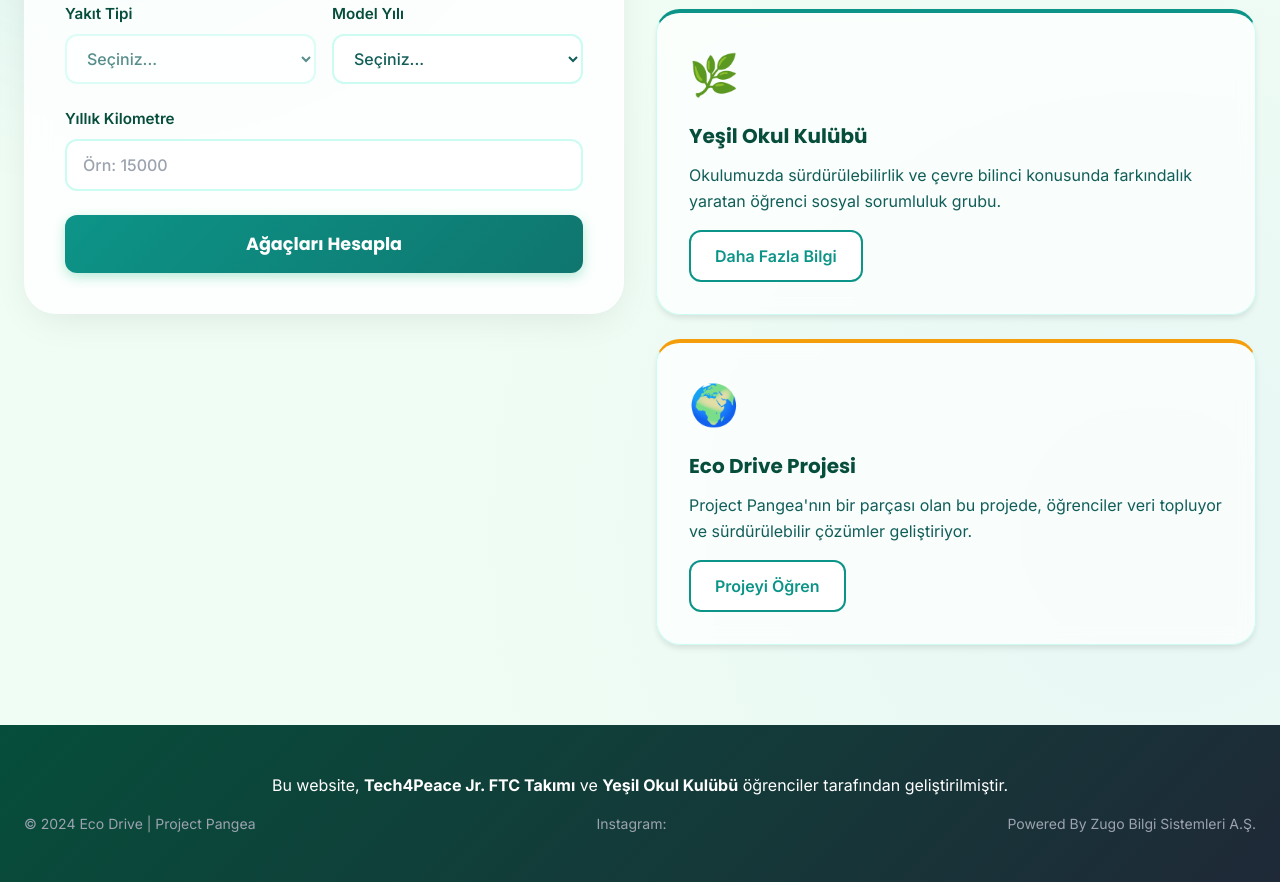
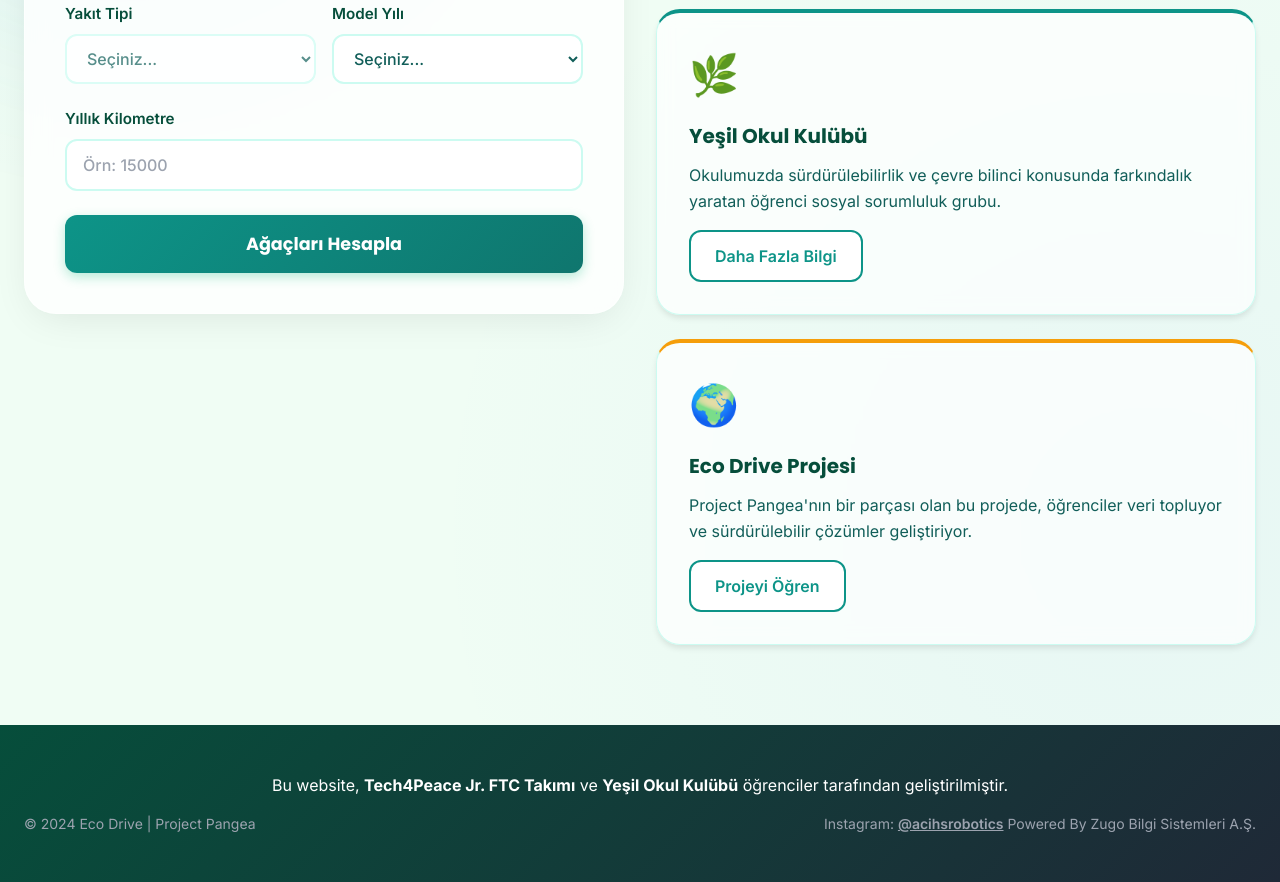
Before and after one commit to parlaguner-star/Neo-drive-, a plain HTML site: page Eco-Drive/index.html in a window 1280 px wide. Shown: the part 874-1756 px from the top of the page. Drawn offline with nearby package versions, Linux system fonts and the light colour scheme.

Commit message:
Update index.html

```diff
--- a/Eco-Drive/index.html
+++ b/Eco-Drive/index.html
@@ -196,10 +196,13 @@
         öğrencileri tarafından geliştirilmiştir.
       </p>
    <div
-        style="display: flex; justify-content: space-between; align-items: center; font-size: 0.875rem; margin-top: 1rem; color: #9ca3af;">
+        style="display: flex; justify-content: space-between; align-items: center; flex-wrap: wrap; gap: 1rem; font-size: 0.875rem; margin-top: 1rem; color: #9ca3af;">
         <span data-i18n="footer_copy">© 2024 Eco Drive | Project Pangea</span>
-        <span data-i18n="footer_insta">Instagram: <a href="#" target="https://www.instagram.com/acihsrobotics/" rel="noopener">@acihsrobotics</a> </span>
-        <span data-i18n="footer_copy2">Powered By Zugo Bilgi Sistemleri A.Ş.</span>
+        <span style="text-align: center;">
+          <span data-i18n="footer_insta">Instagram: </span>
+          <a href="https://www.instagram.com/acihsrobotics/" target="_blank" rel="noopener"
+            style="color: inherit; text-decoration: underline;">@acihsrobotics</a>
+        <span data-i18n="footer_powered">Powered By Zugo Bilgi Sistemleri A.Ş.</span>
       </div>
     </div>
   </footer>
```
